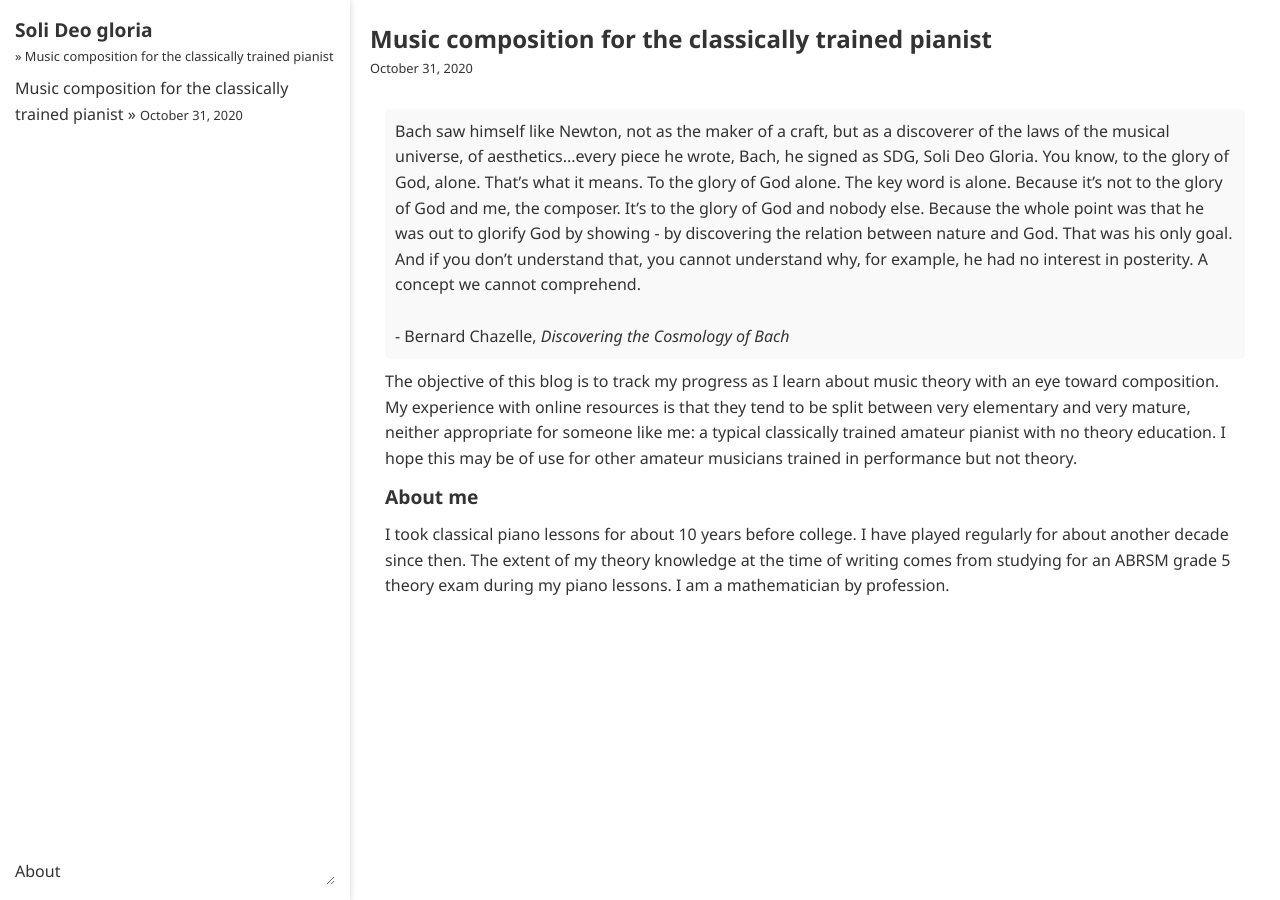
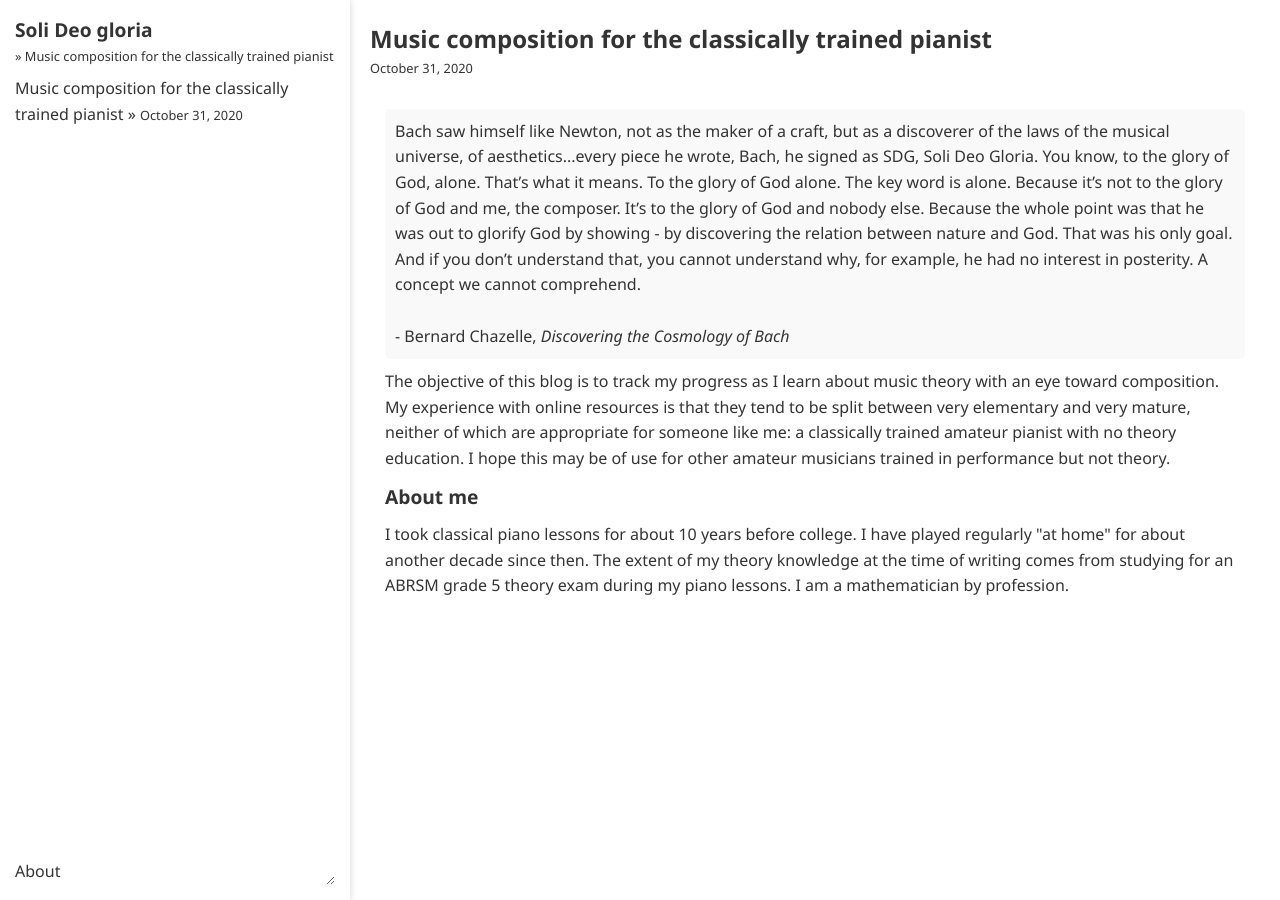
Before and after one commit to ansyblenetwork/sdg, a Jekyll site: the page built from _posts/2020-10-31-music-composition-for-the-classically-trained.html, in a window 1280 px wide. Built offline with Jekyll 4.4.1, drawn with Linux system fonts in a browser that asks for light colours.

Commit message:
Update 2020-10-31-music-composition-for-the-classically-trained.html

```diff
--- a/_posts/2020-10-31-music-composition-for-the-classically-trained.html
+++ b/_posts/2020-10-31-music-composition-for-the-classically-trained.html
@@ -9,8 +9,8 @@
   - Bernard Chazelle, <i>Discovering the Cosmology of Bach</i>
 </div>
 
-The objective of this blog is to track my progress as I learn about music theory with an eye toward composition. My experience with online resources is that they tend to be split between very elementary and very mature, neither appropriate for someone like me: a typical classically trained amateur pianist with no theory education. I hope this may be of use for other amateur musicians trained in performance but not theory.
+The objective of this blog is to track my progress as I learn about music theory with an eye toward composition. My experience with online resources is that they tend to be split between very elementary and very mature, neither of which are appropriate for someone like me: a classically trained amateur pianist with no theory education. I hope this may be of use for other amateur musicians trained in performance but not theory.
 
 <h3>About me</h3>
 
-I took classical piano lessons for about 10 years before college. I have played regularly for about another decade since then. The extent of my theory knowledge at the time of writing comes from studying for an ABRSM grade 5 theory exam during my piano lessons. I am a mathematician by profession.
+I took classical piano lessons for about 10 years before college. I have played regularly "at home" for about another decade since then. The extent of my theory knowledge at the time of writing comes from studying for an ABRSM grade 5 theory exam during my piano lessons. I am a mathematician by profession.
```
